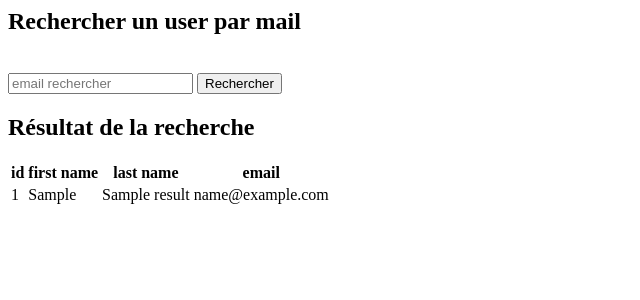
After one commit to Benji290402/TpPHP-SQL, a PHP site: template templates/users/search.html.php in a window 1280 px wide. The commit adds this page. Shown: the top 300 px of the page, without its empty margins (0-640 px from the left). Run offline with PHP 8.4, Linux system fonts and the light colour scheme; the template is opened without the code that fills it: most values are stand-ins (such as "Sample title", 1, 10 or a date in 2020).

Commit message:
recherche par mail

```diff
--- a/libraries/classes/Database.php
+++ b/libraries/classes/Database.php
@@ -19,7 +19,7 @@ class Database
      */
     public static function getPdo(int $errorMode =  PDO::ERRMODE_EXCEPTION, int $fetchMode = PDO::FETCH_ASSOC): PDO
     {
-        return new PDO('mysql:host=localhost;dbname=blogpoo;charset=utf8', 'root', '', [
+        return new PDO('mysql:host=localhost;dbname=tpphp;charset=utf8', 'root', '', [
             PDO::ATTR_ERRMODE => $errorMode,
             PDO::ATTR_DEFAULT_FETCH_MODE => $fetchMode
         ]);
--- a/libraries/classes/models/Model.php
+++ b/libraries/classes/models/Model.php
@@ -73,7 +73,7 @@ abstract class Model
      *
      * @return void
      */
-    public function insert(array $data): void
+    public function insert(array $data): void // Si données automatiques (ID, date), mettre NULL
     {
         /**
          * On cherche à créer quelque chose qui ressemble à ça :
--- a/seed.php
+++ b/seed.php
@@ -2,7 +2,7 @@
 
 require('vendor/autoload.php');
 
-$pdo = new PDO('mysql:host=localhost;dbname=blogpoo;charset=utf8', 'root', '', [
+$pdo = new PDO('mysql:host=localhost;dbname=tpphp;charset=utf8', 'root', '', [
     PDO::ATTR_ERRMODE => PDO::ERRMODE_EXCEPTION,
     PDO::ATTR_DEFAULT_FETCH_MODE => PDO::FETCH_ASSOC
 ]);
@@ -12,7 +12,7 @@ $commentQuery = $pdo->prepare("INSERT INTO comments SET article_id = :article_id
 
 $pdo->query('DELETE FROM articles; DELETE FROM comments;');
 
-$faker = Faker\Factory::create('fr_FR');
+// $faker = Faker\Factory::create('fr_FR');
 
 for ($a = 0; $a < 20; $a++) {
     $title = $faker->catchPhrase;
--- /dev/null
+++ b/templates/users/search.html.php
@@ -0,0 +1,31 @@
+<h2>Rechercher un user par mail</h2></br>
+
+<form action="index.php?controller=users&task=search" method="post">
+    <input name="search" type="text" placeholder="email rechercher">
+    <input type="submit" value="Rechercher">
+</form>
+
+<?php if (count($result) > 0) : ?>
+    <h2>Résultat de la recherche</h2>
+    <table>
+        <thead>
+            <tr>
+                <th>id</th>
+                <th>first name</th>
+                <th>last name</th>
+                <th>email</th>
+            </tr>
+        </thead>
+        <tbody>
+            <?php foreach ($result as $user) : ?>
+                <tr>
+                    <td><?= $user['id'] ?></td>
+                    <td><?= $user['firstName'] ?></td>
+                    <td><?= $user['name'] ?></td>
+                    <td><?= $user['email'] ?></td>
+                </tr>
+            <?php endforeach; ?>
+        </tbody>
+    </table>
+
+<?php endif ?>
```
Also changed, not shown: libraries/classes/controllers/Users.php (added, +39 -0 lines), libraries/classes/models/Users.php (added, +31 -0 lines), templates/users/login.html.php (added, +18 -0 lines).
